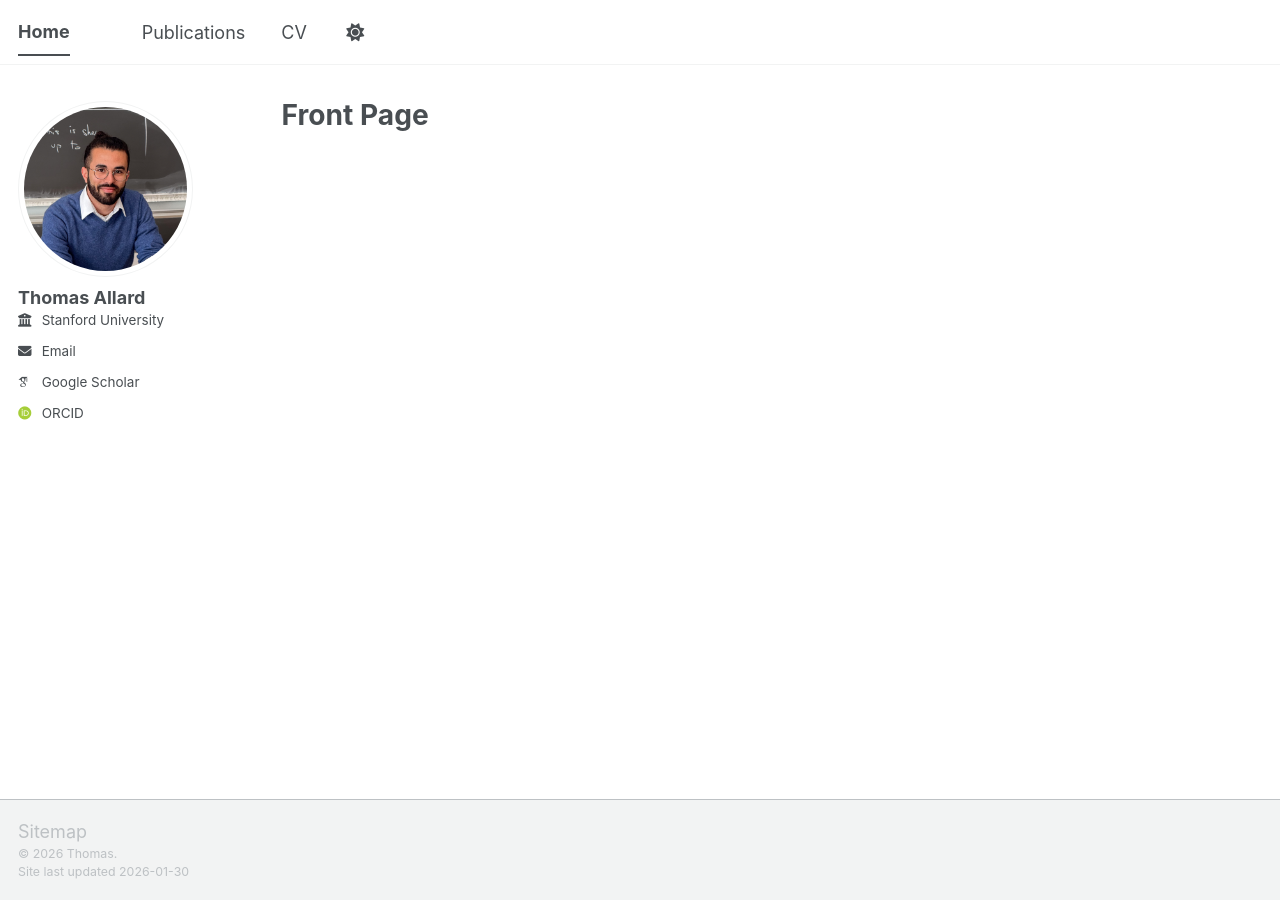
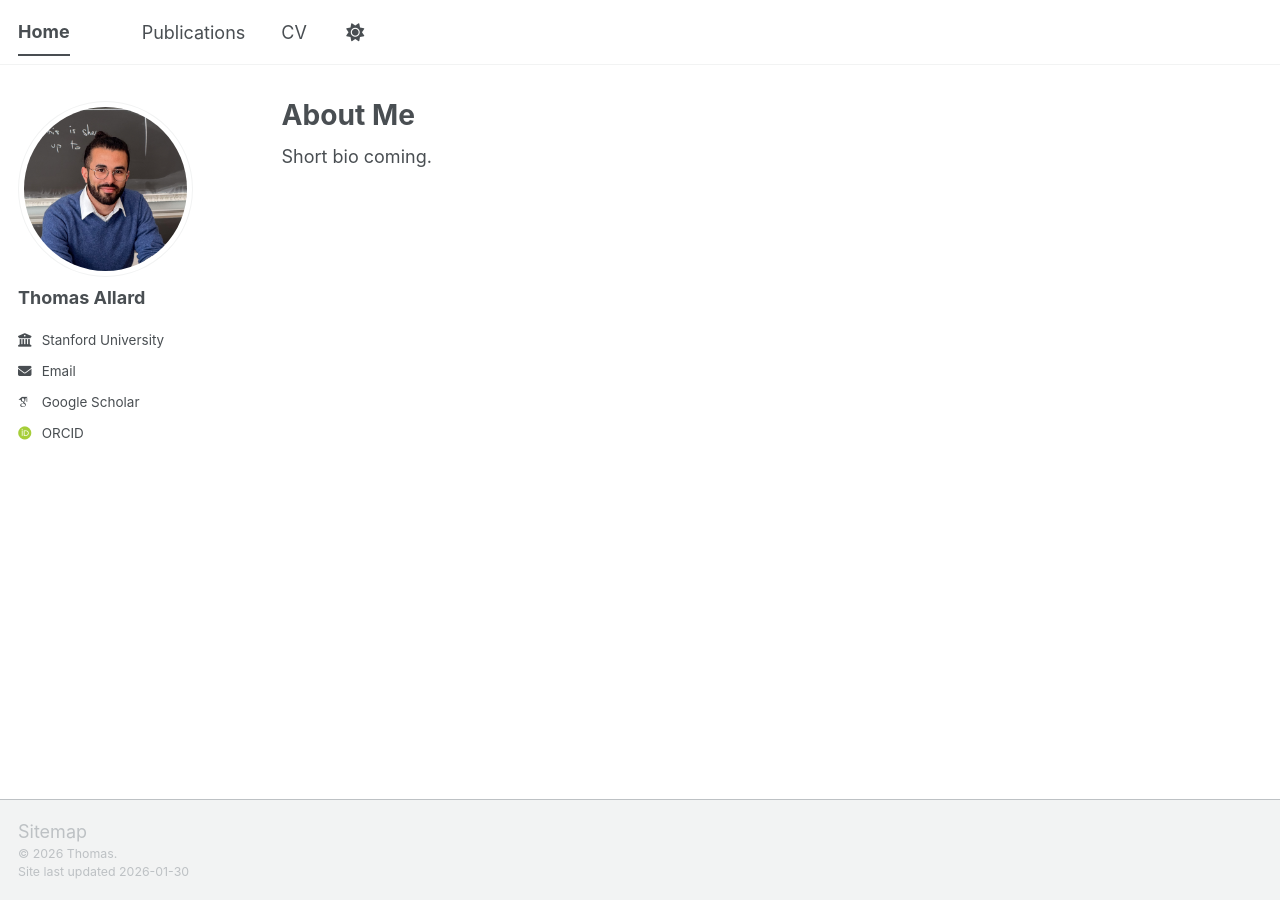
Before and after one commit to Tubbie06/tubbie06.github.io, a Jekyll site: the page built from _pages/about.md, in a window 1280 px wide. Built offline with Jekyll 4.4.1, drawn with Linux system fonts in a browser that asks for light colours; some web fonts are replaced; a script bundle is joined from its source files by our own code; library files that are not in the unit come from our copies.

Commit message:
Editing bio

```diff
--- a/_config.yml
+++ b/_config.yml
@@ -26,7 +26,7 @@ author:
   avatar           : "profile-pic.jpg"
   name             : "Thomas Allard" # Sidebar name
   pronouns         : #
-  bio              : # "Short Bio!!"
+  bio              : "" # "Short Bio!!"
   location         : #
   employer         : "Stanford University"
   employer-link    : "https://profiles.stanford.edu/thomas-allard"
--- a/_pages/about.md
+++ b/_pages/about.md
@@ -1,8 +1,10 @@
 ---
 permalink: /
-title: "Front Page"
+title: "About Me"
 author_profile: true
 redirect_from:
   - /about/
   - /about.html
 ---
+
+Short bio coming.
```
